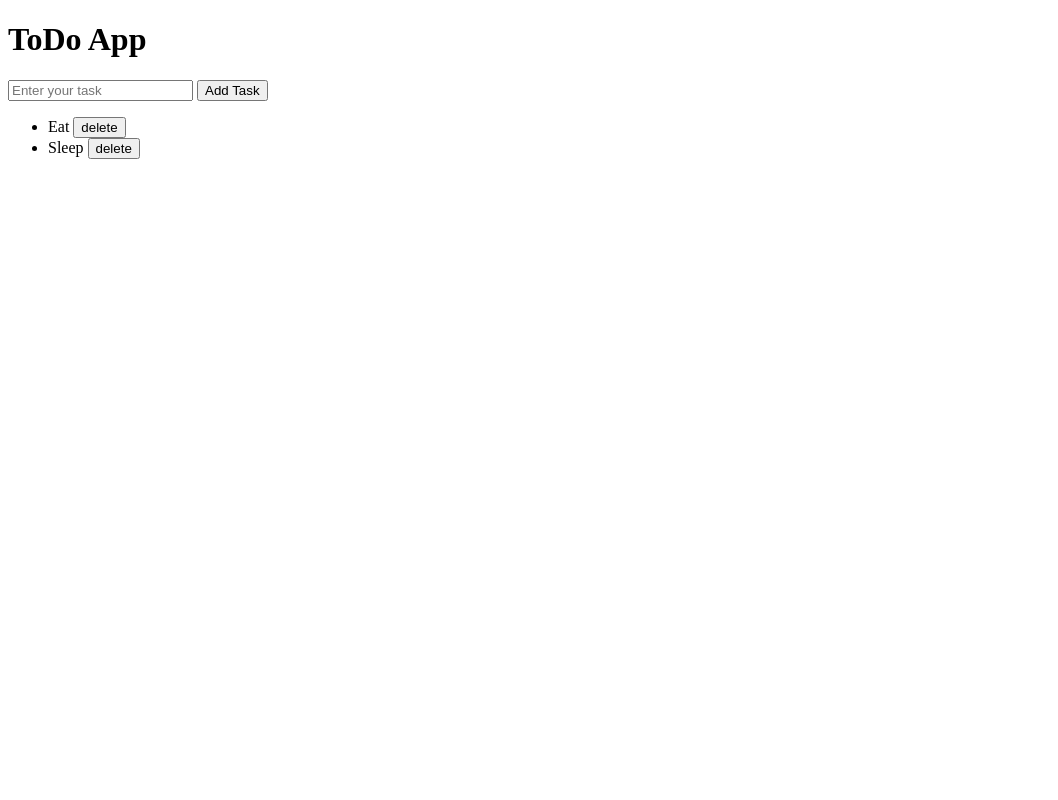
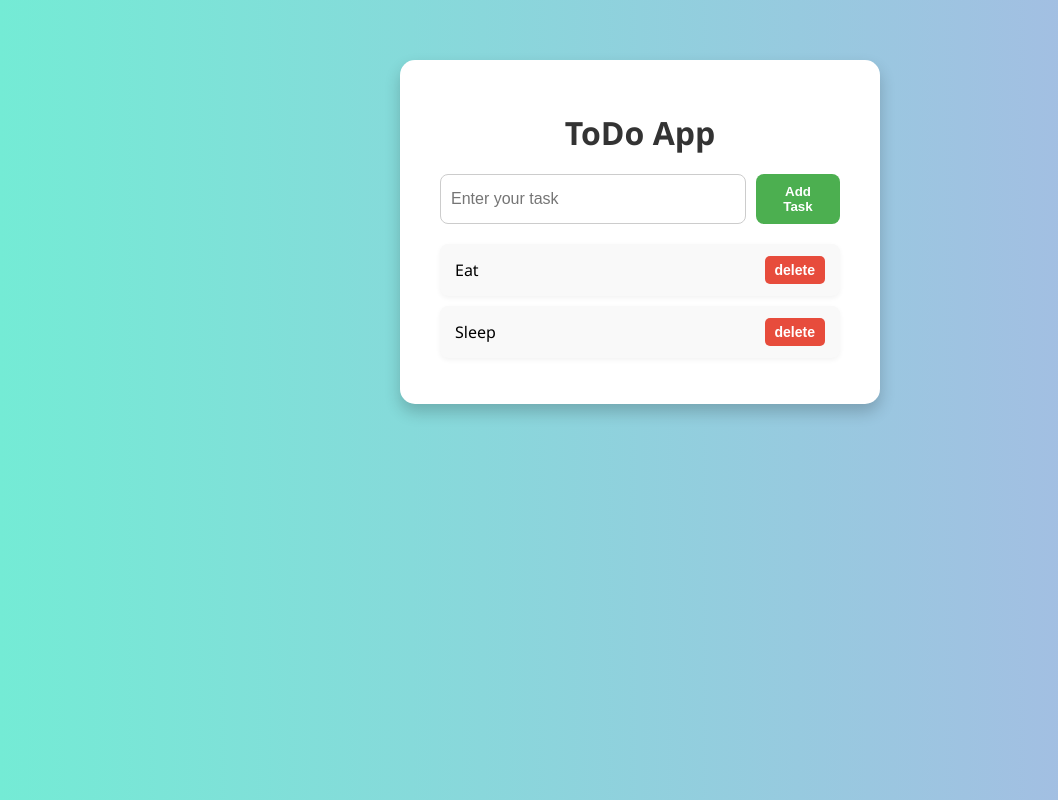
Before and after one commit to Nilesh043/ToDoApp, a plain HTML site: page index.html in a window 1280 px wide. Shown: the whole page, without its empty margins (0-1058 px from the left). Drawn offline with Linux system fonts and the light colour scheme.

Commit message:
Added styling

```diff
--- a/index.html
+++ b/index.html
@@ -1,18 +1,23 @@
 <!DOCTYPE html>
 <html lang="en">
   <head>
-  <meta charset="UTF-8">
-  <meta name="viewport" content="width=device-width, initial-scale=1.0">
-  <title>Document</title>
+    <meta charset="UTF-8" />
+    <meta name="viewport" content="width=device-width, initial-scale=1.0" />
+    <title>ToDo App</title>
+    <link rel="stylesheet" href="style.css" />
   </head>
   <body>
+    <div class="container">
       <h1>ToDo App</h1>
-  <input type="text" placeholder="Enter your task">
+      <div style="display: flex; margin-bottom: 15px">
+        <input type="text" placeholder="Enter your task" />
         <button>Add Task</button>
+      </div>
       <ul>
         <li>Eat <button class="delete">delete</button></li>
-    <li>Sleep <button class="delete">delete</button</li>
+        <li>Sleep <button class="delete">delete</button></li>
       </ul>
+    </div>
     <script src="app.js"></script>
   </body>
 </html>
--- a/style.css
+++ b/style.css
@@ -0,0 +1,78 @@
+body {
+  font-family: "Segoe UI", Tahoma, Geneva, Verdana, sans-serif;
+  background: linear-gradient(to right, #74ebd5, #acb6e5);
+  margin: 0;
+  padding: 0;
+  display: flex;
+  justify-content: center;
+  align-items: start;
+  min-height: 100vh;
+}
+
+.container {
+  margin-top: 60px;
+  background: white;
+  padding: 30px 40px;
+  border-radius: 15px;
+  box-shadow: 0 8px 16px rgba(0, 0, 0, 0.2);
+  width: 100%;
+  max-width: 400px;
+}
+
+h1 {
+  text-align: center;
+  color: #333;
+  margin-bottom: 20px;
+}
+
+input[type="text"] {
+  width: calc(100% - 90px);
+  padding: 10px;
+  border: 1px solid #ccc;
+  border-radius: 8px;
+  font-size: 16px;
+}
+
+button {
+  padding: 10px 15px;
+  margin-left: 10px;
+  border: none;
+  border-radius: 8px;
+  background-color: #4caf50;
+  color: white;
+  font-weight: bold;
+  cursor: pointer;
+  transition: background-color 0.3s ease;
+}
+
+button:hover {
+  background-color: #45a049;
+}
+
+ul {
+  list-style-type: none;
+  padding-left: 0;
+  margin-top: 20px;
+}
+
+li {
+  background: #f9f9f9;
+  padding: 12px 15px;
+  margin-bottom: 10px;
+  border-radius: 8px;
+  display: flex;
+  justify-content: space-between;
+  align-items: center;
+  box-shadow: 0 2px 5px rgba(0, 0, 0, 0.05);
+}
+
+.delete {
+  background-color: #e74c3c;
+  padding: 6px 10px;
+  border-radius: 5px;
+  font-size: 14px;
+}
+
+.delete:hover {
+  background-color: #c0392b;
+}
```
Lines whose indentation alone changed are shown as unchanged.
